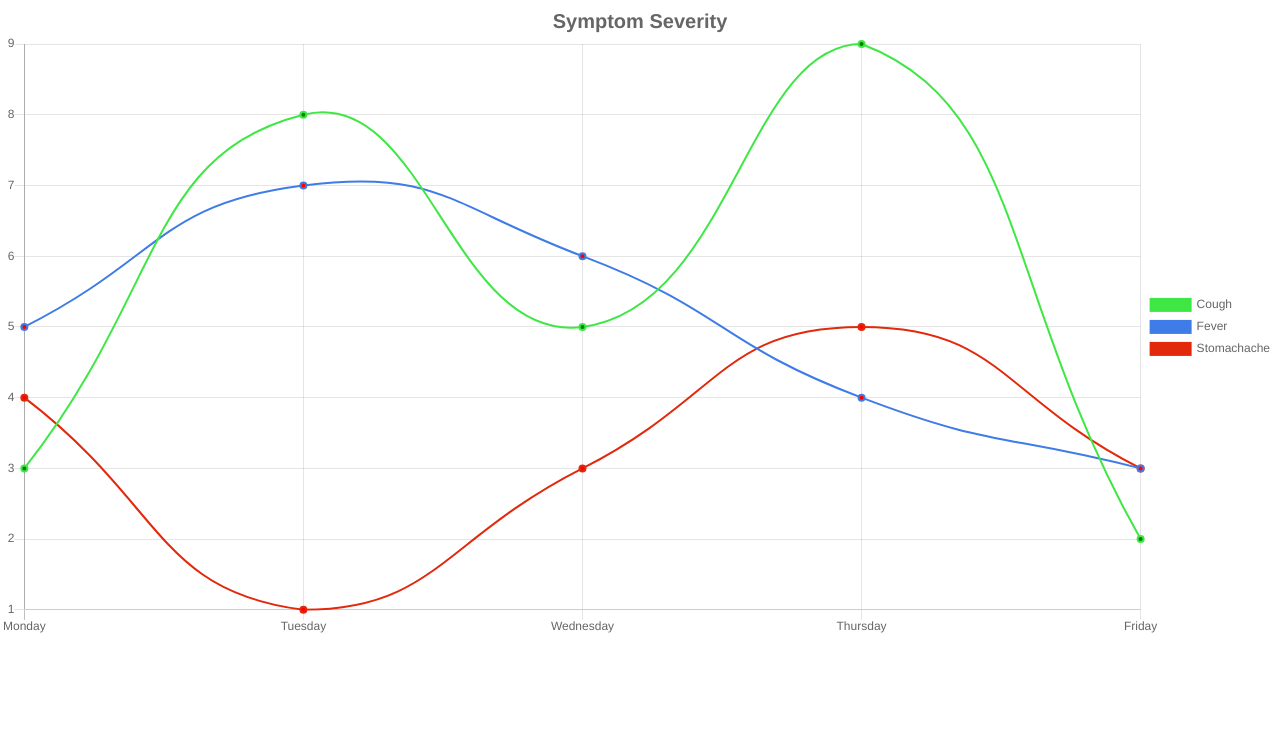
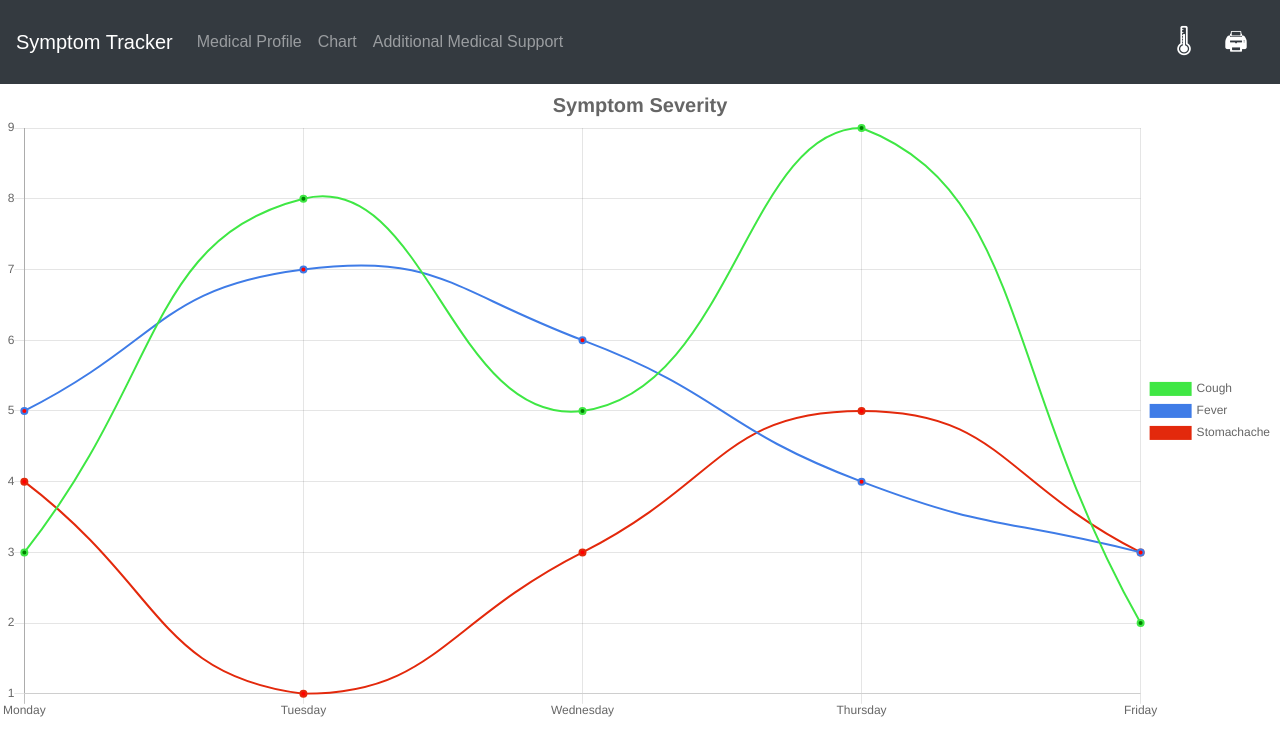
Before and after one commit to andrewjknapp/Symptom-Tracker, a React (Create React App) app in the folder client/: page /chart in a window 1280 px wide. Shown: the top 756 px of the page. Built offline with nearby package versions, Linux system fonts and the light colour scheme.

Commit message:
put navbar in all components that need it for App, redited physician component, added landing page link in nvbar

```diff
--- a/client/src/App.js
+++ b/client/src/App.js
@@ -11,6 +11,7 @@ import Navbar from "./component/Navbar";
 import CreateAccountPage from "./component/pages/CreateAccountPage";
 import Chart from './component/pages/Chart';
 import LandingPage from './component/pages/LandingPage'
+import AdditionalMedicalSupport from "./component/pages/AdditionalMedicalSupport";
 
 function AppReducer(state, action) {
   return state
@@ -46,18 +47,20 @@ function App() {
           <Navbar />
             <MedicalProfile />
           </Route>
-          <Route absolute path="/find-physician">
+          <Route absolute path="/additional-medical-support">
           <Navbar />
-
-            {/* <FindPhysician/> */}
+          <AdditionalMedicalSupport />
           </Route>
           <Route absolute path="/chart">
+          <Navbar />
             <Chart />
           </Route>
           <Route absolute path="/new-post">
+          <Navbar />
             <NewPost />
           </Route>
           <Route absolute path="/print-out">
+          <Navbar />
             <PrintOut />
           </Route>
           <Route path="/">
--- a/client/src/component/Navbar.js
+++ b/client/src/component/Navbar.js
@@ -7,7 +7,7 @@ function Navbar() {
     return (
 
         <nav className="navbar navbar-expand-lg navbar-dark bg-dark">
-            <Link className="navbar-brand">Symptom Tracker</Link>
+            <Link className="navbar-brand" to='/landing-page'>Symptom Tracker</Link>
             <button className="navbar-toggler" type="button" data-toggle="collapse" data-target="#navbarNav" aria-controls="navbarNav" aria-expanded="false" aria-label="Toggle navigation">
                 <span className="navbar-toggler-icon"></span>
             </button>
```
